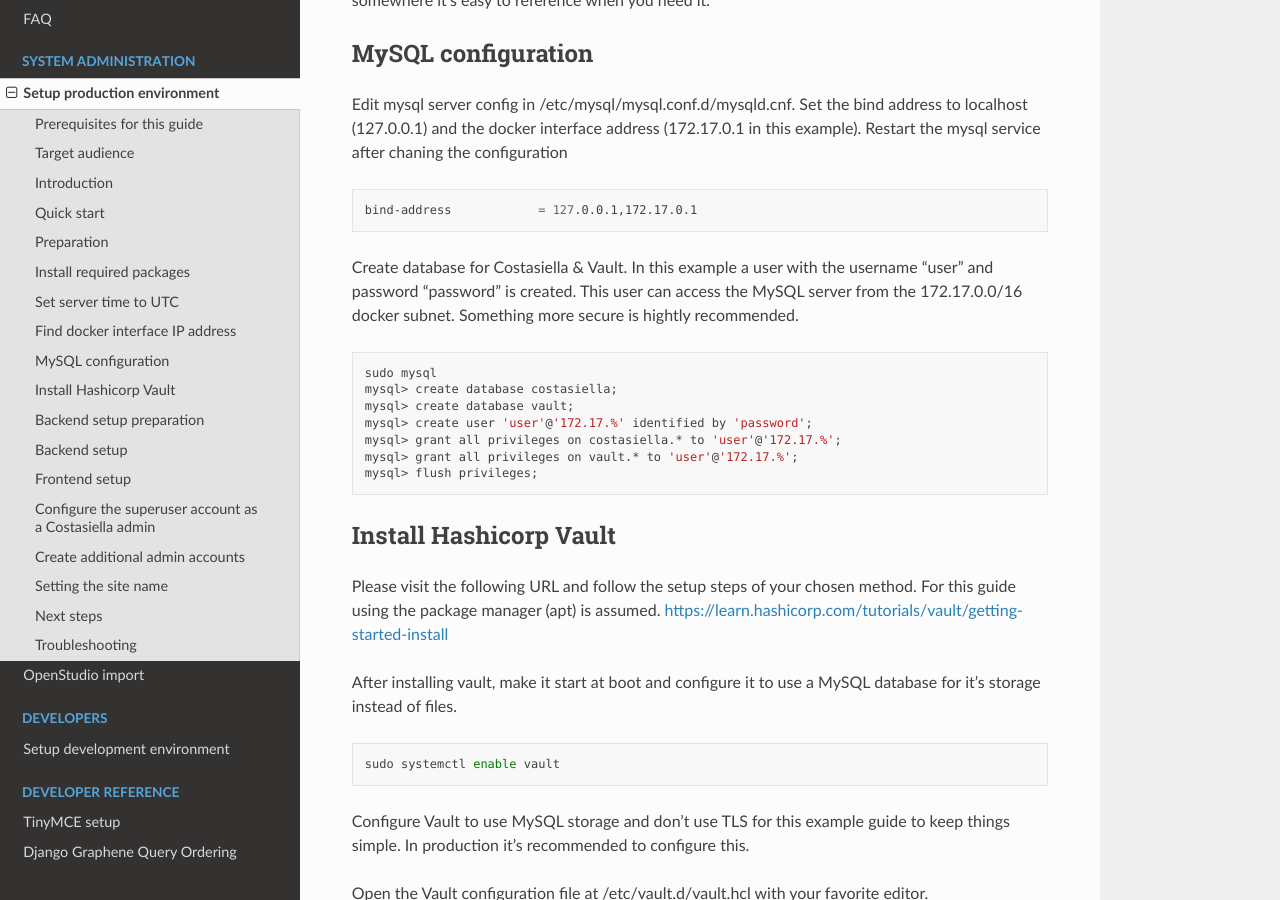
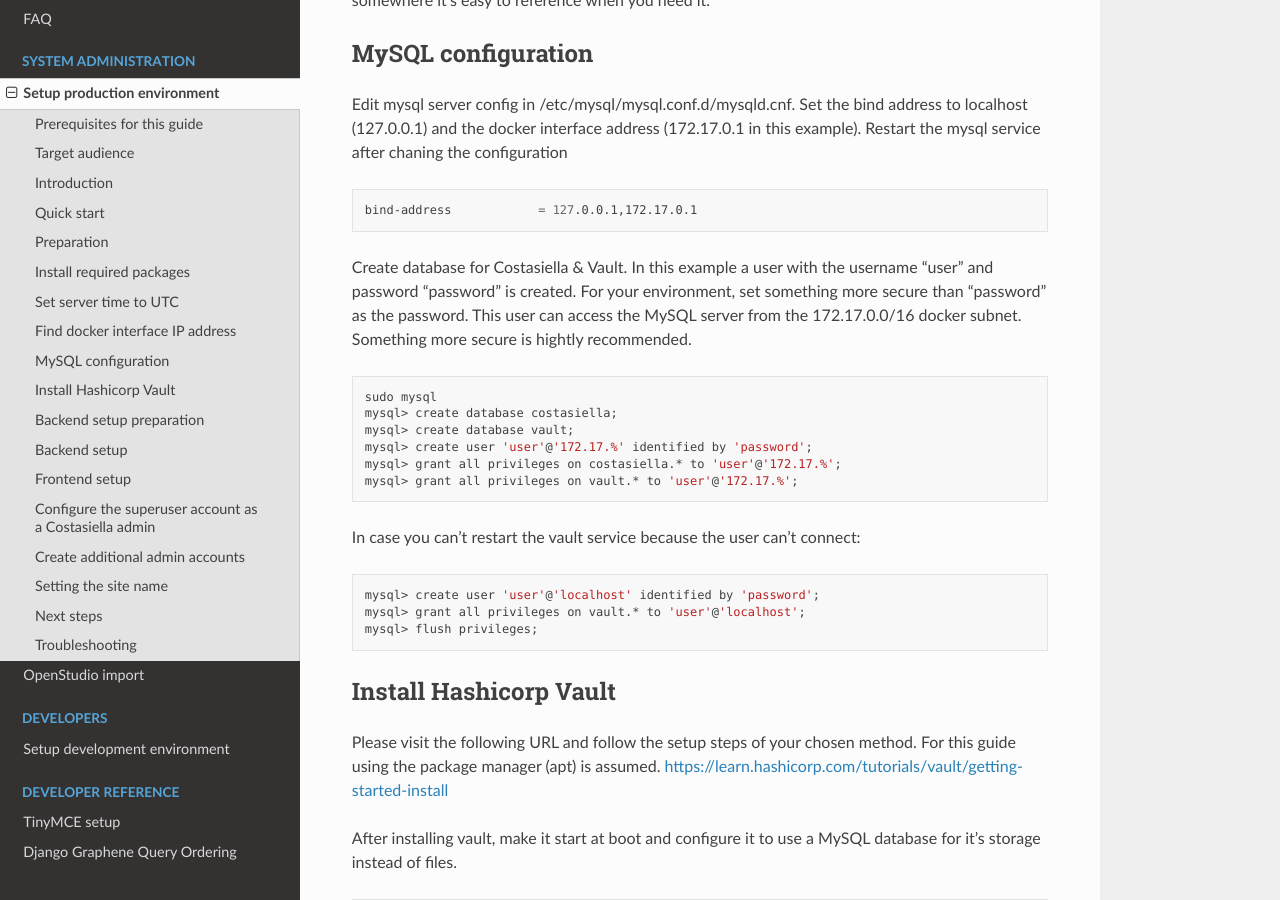
Before and after one commit to costasiella/costasiella_docs, a Sphinx documentation site: the page built from source/sysadmin/setup_production_environment.rst, in a window 1280 px wide and 900 px high, scrolled down 2725 px. Built offline with Sphinx 7.4.7 and the Read the Docs theme 2.0.0, drawn with Linux system fonts in a browser that asks for light colours; some of the changed text lies outside the part shown.

Commit message:
Set vault_addr in current shell & add heads-up about vault localhost sql

```diff
--- a/source/developer/setup_development_environment.rst
+++ b/source/developer/setup_development_environment.rst
@@ -81,6 +81,7 @@
 In this document *costasiella* will be used as the name for the encryption key.
 
 In case you’d like to do further vault setup (at some point) using the terminal; add the following lines to the .bashrc or .zshrc file in your home directory.
+Also type the command in your current shell if you need to be able to execute vault commands without restarting your current shell session.
 
 .. code-block:: bash
 
--- a/source/sysadmin/setup_production_environment.rst
+++ b/source/sysadmin/setup_production_environment.rst
@@ -130,6 +130,7 @@
 
 Create database for Costasiella & Vault.
 In this example a user with the username "user" and password "password" is created.
+For your environment, set something more secure than "password" as the password.
 This user can access the MySQL server from the 172.17.0.0/16 docker subnet.
 Something more secure is hightly recommended.
 
@@ -141,6 +142,13 @@
     mysql> create user 'user'@'172.17.%' identified by 'password';
     mysql> grant all privileges on costasiella.* to 'user'@'172.17.%';
     mysql> grant all privileges on vault.* to 'user'@'172.17.%';
+
+In case you can't restart the vault service because the user can't connect:
+
+.. code-block:: bash
+
+    mysql> create user 'user'@'localhost' identified by 'password';
+    mysql> grant all privileges on vault.* to 'user'@'localhost';
     mysql> flush privileges;
 
 
@@ -225,6 +233,7 @@
 Restart the vault service to reload the configuration file.
 
 Add the following to your .bashrc or .zshrc or whatever file your shell uses.
+Also type the command in your current shell to be able to execute vault commands.
 
 .. code-block:: bash
 
```
